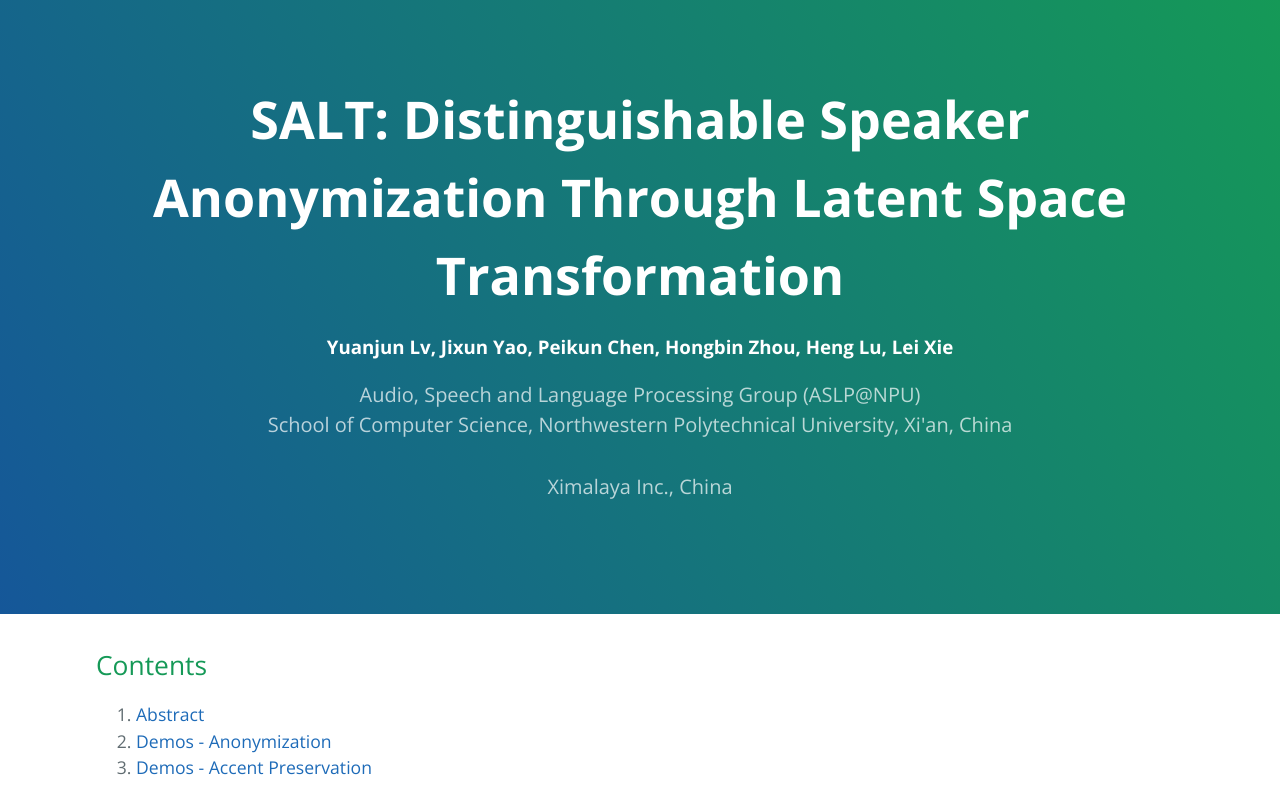
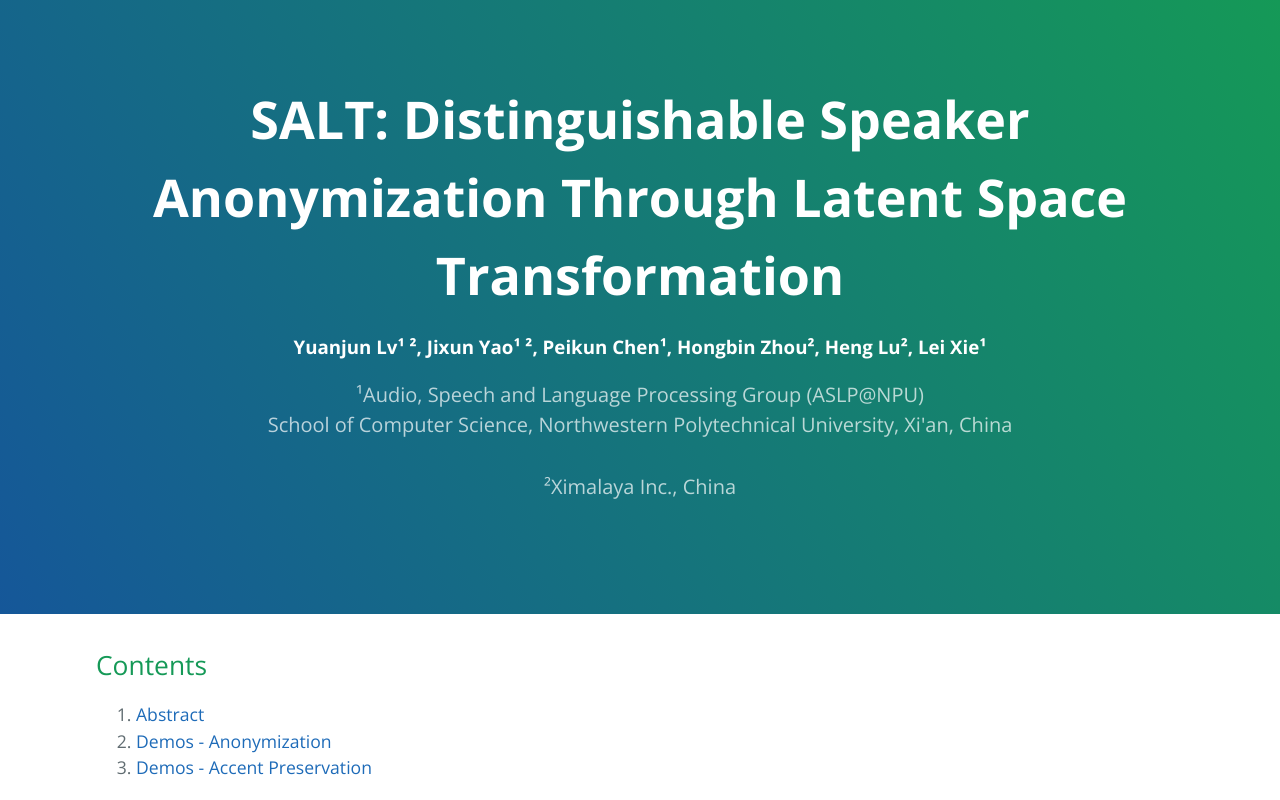
Before and after one commit to BakerBunker/SALT, a plain HTML site: page index.html in a window 1280 px wide. Shown: the top 800 px of the page. Drawn offline with nearby package versions, Linux system fonts and the light colour scheme.

Commit message:
update institute

```diff
--- a/index.html
+++ b/index.html
@@ -22,9 +22,9 @@
 <body data-new-gr-c-s-check-loaded="14.1001.0" data-gr-ext-installed="">
   <section class="page-header">
     <h1 class="project-name">SALT: Distinguishable Speaker Anonymization Through Latent Space Transformation</h1>
-    <h3>Yuanjun Lv, Jixun Yao, Peikun Chen, Hongbin Zhou, Heng Lu, Lei Xie</h3>
-    <h2 class="project-tagline">Audio, Speech and Language Processing Group (ASLP@NPU)</br>School of Computer Science, Northwestern Polytechnical University, Xi'an, China</h2>
-    <h2 class="project-tagline">Ximalaya Inc., China</h2>
+    <h3>Yuanjun Lv¹ ², Jixun Yao¹ ², Peikun Chen¹, Hongbin Zhou², Heng Lu², Lei Xie¹</h3>
+    <h2 class="project-tagline">¹Audio, Speech and Language Processing Group (ASLP@NPU)</br>School of Computer Science, Northwestern Polytechnical University, Xi'an, China</h2>
+    <h2 class="project-tagline">²Ximalaya Inc., China</h2>
 
   </section>
 
```
